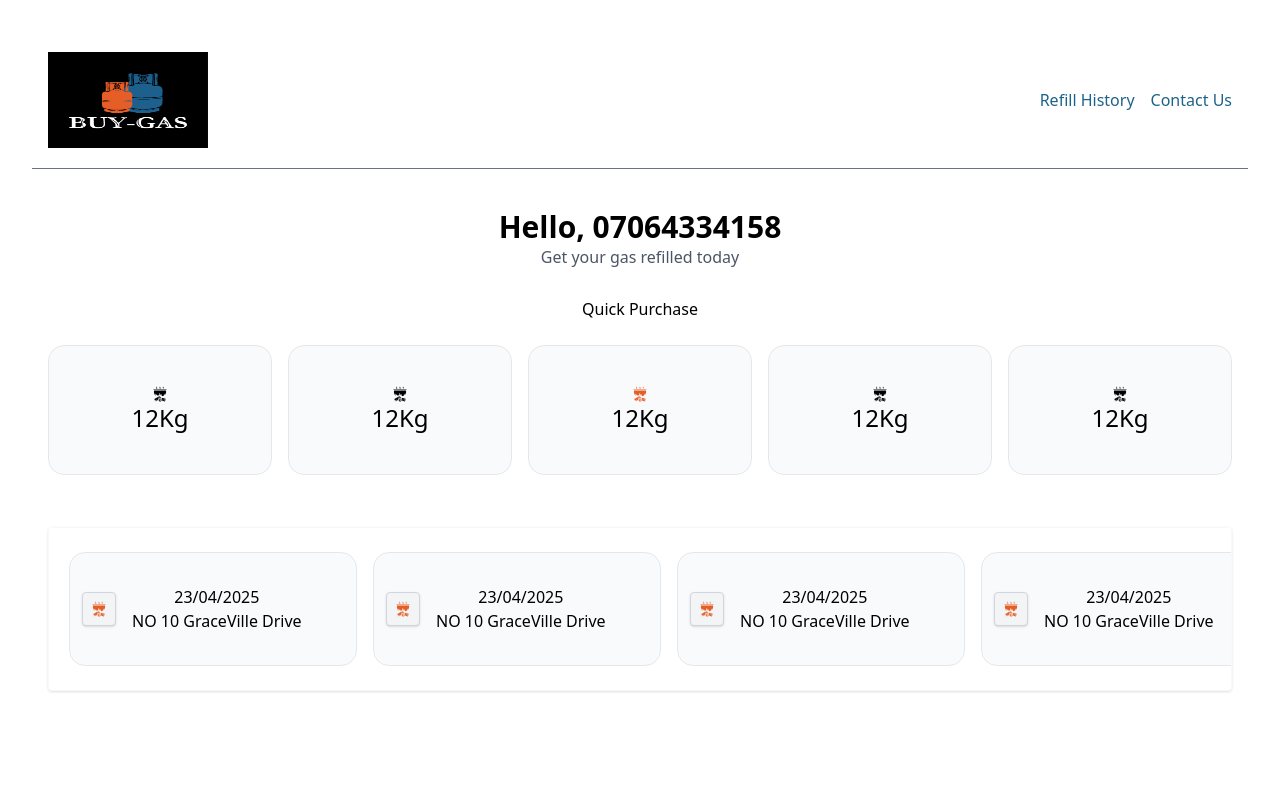
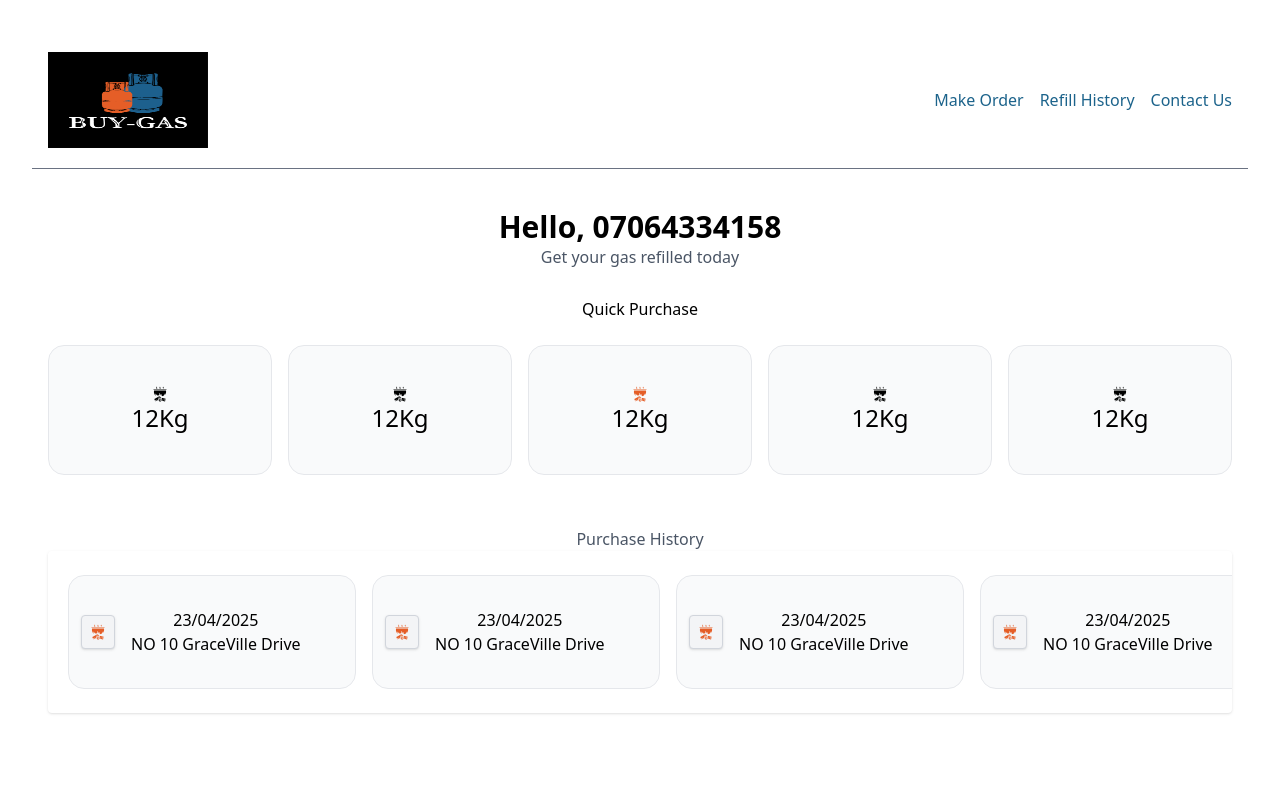
Before and after one commit to Emmykage/buy-gas, a React (Vite) app: page /dashboard in a window 1280 px wide. Shown: the top 800 px of the page. Built offline with nearby package versions, Linux system fonts and the light colour scheme.

Commit message:
add nav style

```diff
--- a/src/pages/dashboard/components/Navigation.jsx
+++ b/src/pages/dashboard/components/Navigation.jsx
@@ -12,13 +12,16 @@ const Navigation = () => {
                 <img src="/logo.png" alt="" className='w-40 h-24' />
             </NavLink>
 
-            <div className='text-alt font-medium'>
+            <div className='text-alt  font-medium'>
                 <ul className='hidden md:flex  gap-4'>
-                    <li>
-                        <span>Refill History</span>
+                <li>
+                        <NavLink className={"hover:text-primary"} to={"#"}>Make Order</NavLink>
                     </li>
                     <li>
-                        <span>Contact Us</span>
+                        <NavLink className={"hover:text-primary"} to={"#"}>Refill History</NavLink>
+                    </li>
+                    <li>
+                        <NavLink className={"hover:text-primary"} to={"#"}>Contact Us</NavLink>
                     </li>
 
 
--- a/src/pages/dashboard/index.jsx
+++ b/src/pages/dashboard/index.jsx
@@ -52,8 +52,14 @@ const Dashboard = () => {
         </div>
         </div>
 
+        <div>
+            <p className='text-gray-600 font-medium'>
+                Purchase History
+            </p>
+        </div>
 
-        <div className='bg-red- flex gap-4 border shadow border-gray-200/30 overflow-x-auto rounded px-5 py-6'>
+
+        <div className='flex gap-4  shadow border-gray-200/30 overflow-x-auto rounded px-5 py-6'>
             <div className='w-72 gap-4 p-3 py-3 md:py-8 shrink-0 flex items-center bg-gray-50 border border-gray-200 rounded-2xl'>
                 <div className='bg-gray-100 border rounded p-2 shadow border-gray-300'>
                 <GiCampCookingPot className='text-primary'/>
```
